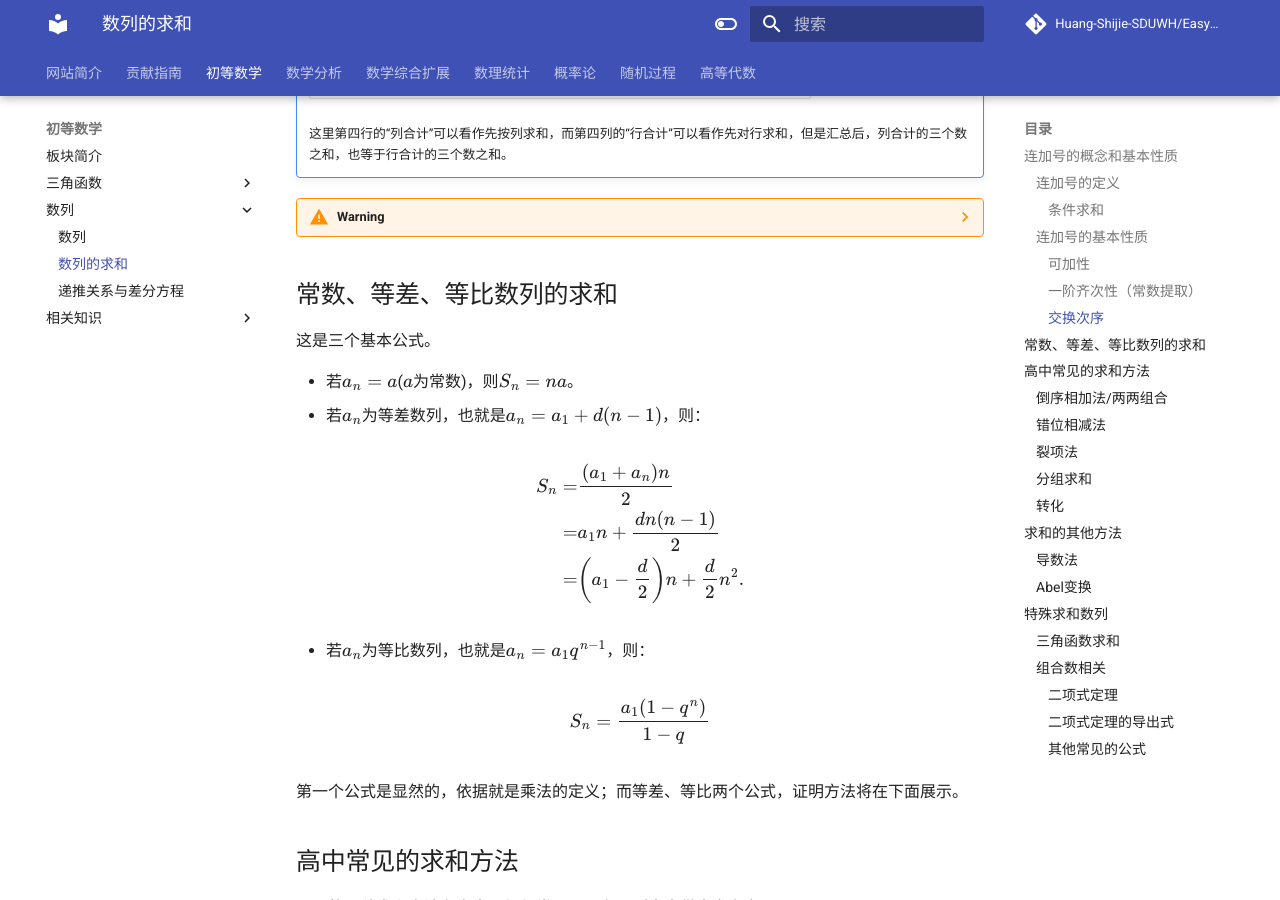
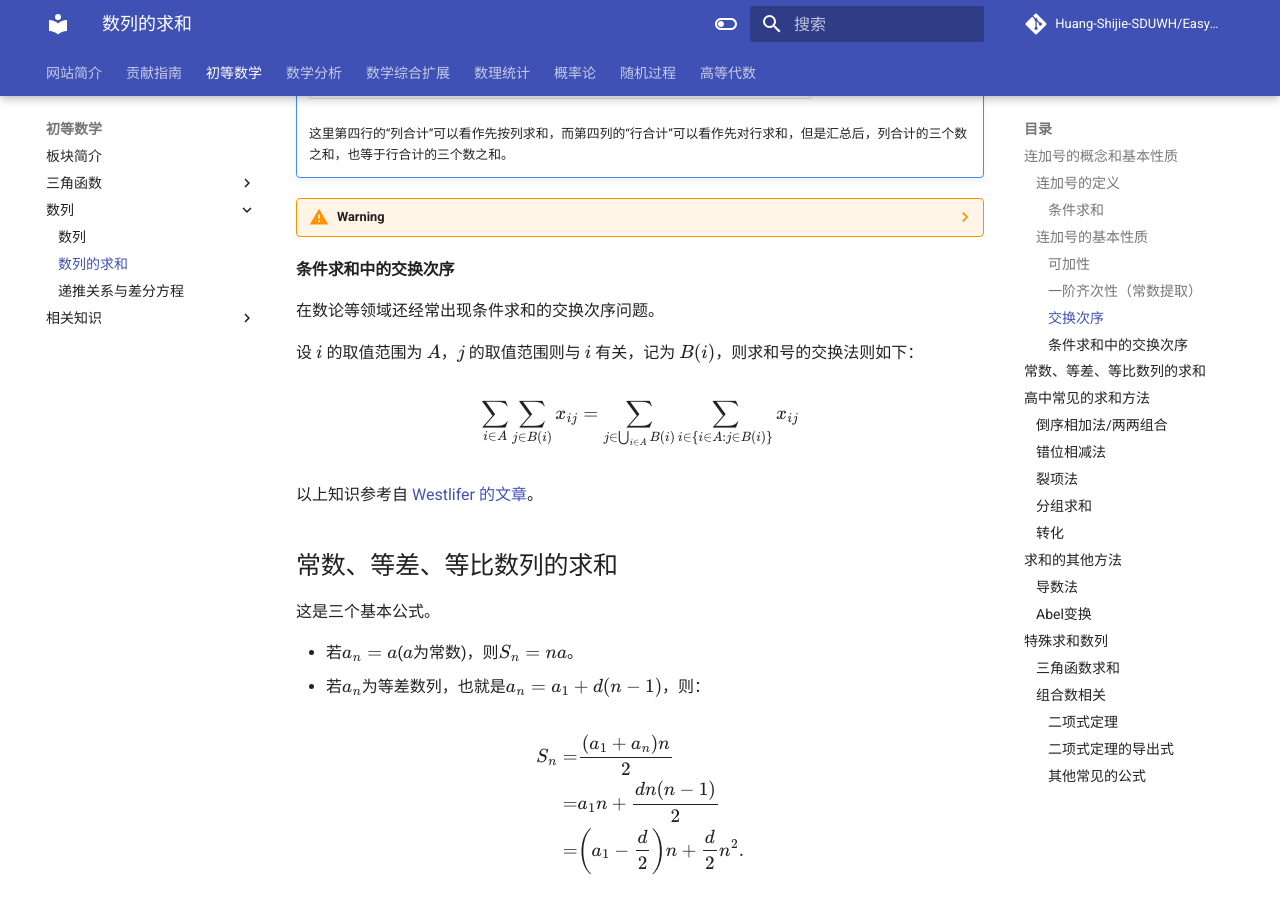
Before and after one commit to Easymath-wiki/Easymath-wiki, an MkDocs documentation site: the page built from docs/初等数学/数列/02数列的求和.md, in a window 1280 px wide and 900 px high, scrolled down 3761 px. Built offline with MkDocs 1.6.1 and Material for MkDocs 9.7.7, drawn with Linux system fonts in a browser that asks for light colours; formulas are drawn with MathJax 3; comment, search, counter and statistics services are not loaded.

Commit message:
Fix some errors

```diff
--- a/docs/初等数学/数列/02数列的求和.md
+++ b/docs/初等数学/数列/02数列的求和.md
@@ -180,6 +180,18 @@ $$
     研究连加号交换次序的性质时，我们针对的都是**有限**项的求和，要求两个求和指标都是对有限个求和。
 
     <u>这个结论**不能**轻易推广到无限项相加（级数），在级数上未必成立</u>！
+
+#### 条件求和中的交换次序
+
+在数论等领域还经常出现条件求和的交换次序问题。
+
+设 $i$ 的取值范围为 $A$，$j$ 的取值范围则与 $i$ 有关，记为 $B(i)$，则求和号的交换法则如下：
+
+$$
+\sum_{i \in A} \sum_{j \in B(i)} x_{ij} = \sum_{j \in \bigcup_{i \in A} B(i)} \sum_{i \in \{i \in A: j \in B(i)\}} x_{ij}
+$$
+
+以上知识参考自 [Westlifer 的文章](https://zhuanlan.zhihu.com/p/499839696)。
 
 ## 常数、等差、等比数列的求和
 
@@ -502,6 +514,10 @@ $$
     ??? Question "思考"
 
         在等式$(***)$中，我们交换了连加号的顺序，为何与此同时连加号的上下限也改变了？这与前面“交换次序”的性质矛盾吗？
+
+        ??? Tip "提示"
+
+            与条件求和的交换次序有关。
 
         ??? Tip "与重积分的关系"
 
```
Also changed, not shown: docs/初等数学/三角函数/03反三角函数.md (+2 -2 lines), docs/初等数学/数列/01数列简介.md (+14 -4 lines), docs/初等数学/相关知识/数学归纳法.md (+3 -3 lines).
